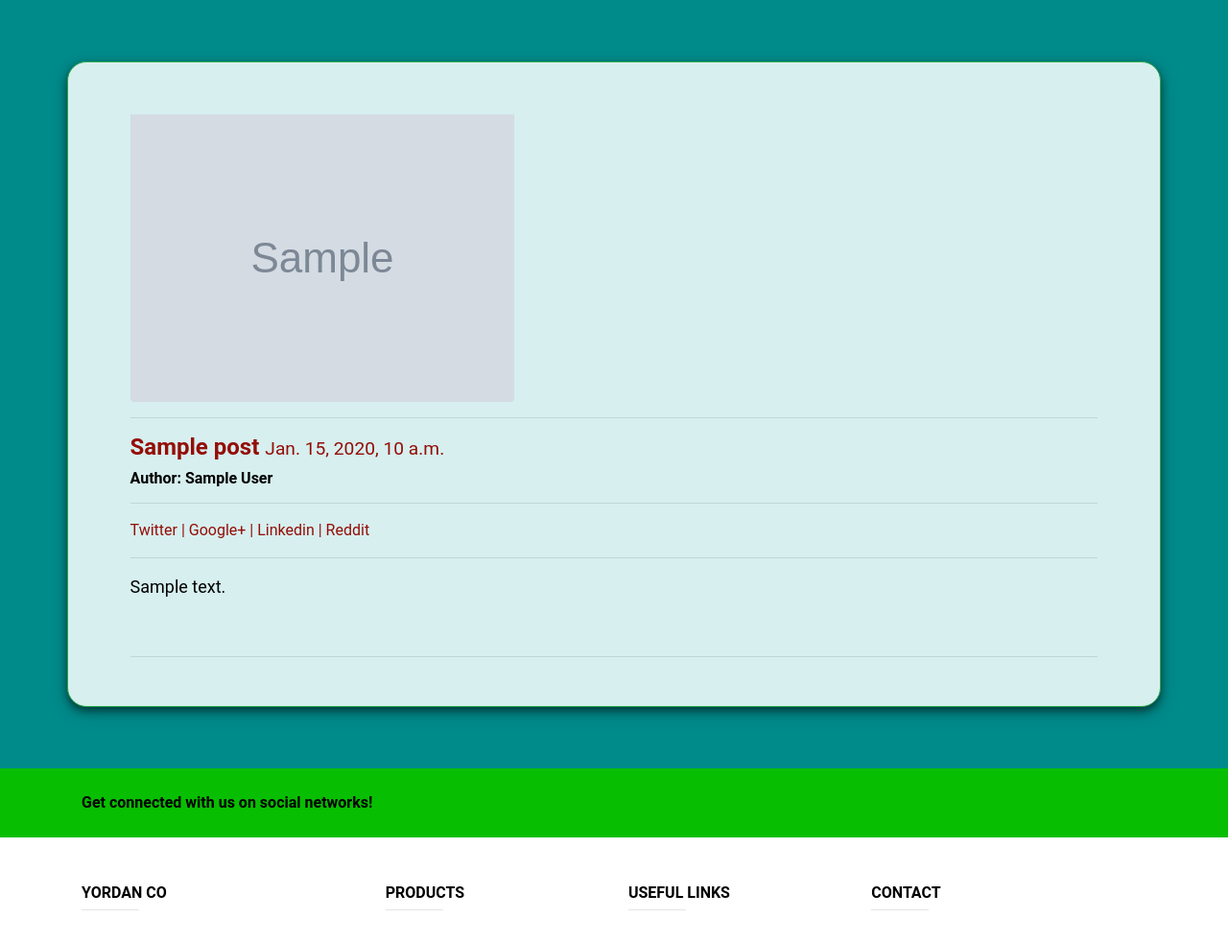
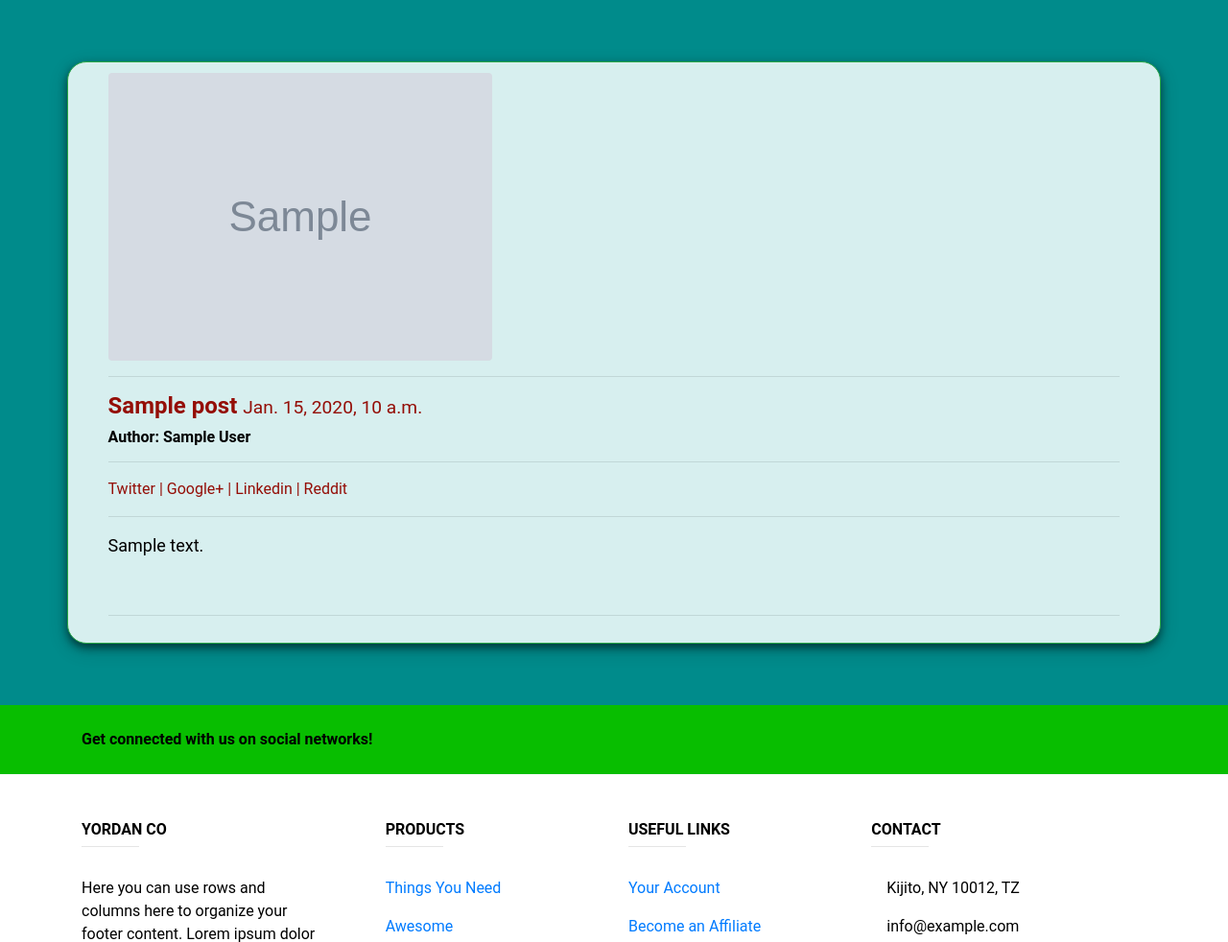
Before and after one commit to samuelthejs/blog, a Django app: page /1/ in a window 1280 px wide. Shown: the part 74-1056 px from the top of the page at 96% size. Run offline with Django 3.2, Linux system fonts and the light colour scheme; tables that the repository leaves empty hold one stand-in row (values such as "Sample post"); grey boxes marked "Sample" are stand-in pictures; some libraries are stand-ins or nearby versions.

```diff
--- a/templates/post_detail.html
+++ b/templates/post_detail.html
@@ -21,12 +21,12 @@
 
     <!-- CONTENTS STARTS-->
 <div class="container-fluid" style="background-color: darkcyan; padding: 5%">
-           <div class="container border border-success" style="background-color: #d7efef; padding: 3%; border-radius: 20px; box-shadow: 0 4px 8px 0 rgba(0, 0, 0, 0.5), 0 6px 20px 0 rgba(0, 0, 0, 0.2)">
+           <div class="container border border-success" style="background-color: #d7efef; padding: 1%; border-radius: 20px; box-shadow: 0 4px 8px 0 rgba(0, 0, 0, 0.5), 0 6px 20px 0 rgba(0, 0, 0, 0.2)">
 
   <div class="container">
     <div class="col-sm-12 col-sm-offset-2">
     {% if instance.image %}
-    <img src="{{ instance.image.url }}" class="img-fluid" alt="Responsive image" style="border-radius: 4px; padding-top: 2%"/><hr/>
+    <img src="{{ instance.image.url }}" class="img-fluid" alt="Responsive image" style="border-radius: 4px"/><hr/>
         {% endif %}
     <h4 style="color: #940e07"><b> {{ title }} </b> <small>   {{ instance.timestamp }}</small></h4>
     {% if instance.user.get_full_name %}
```
